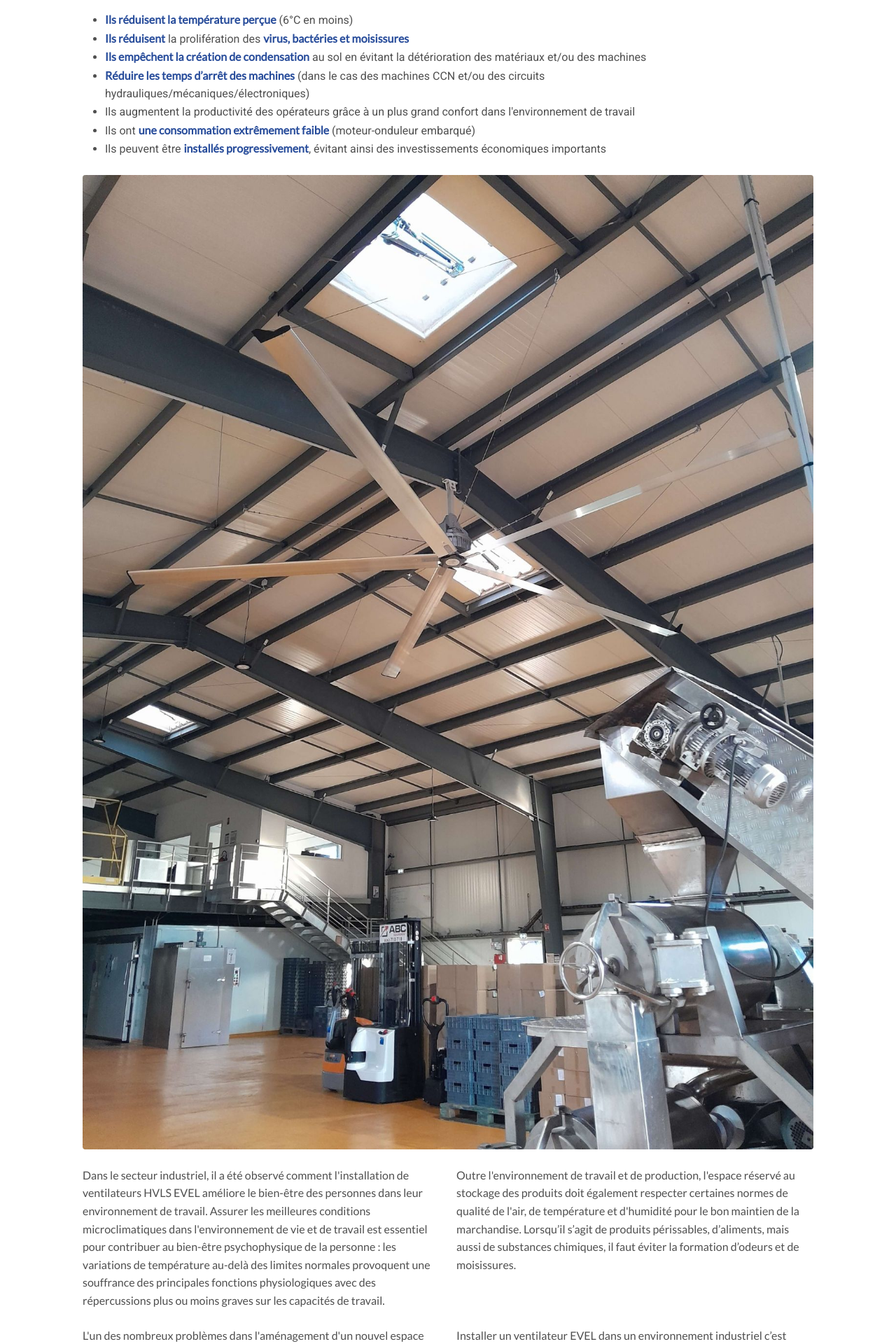
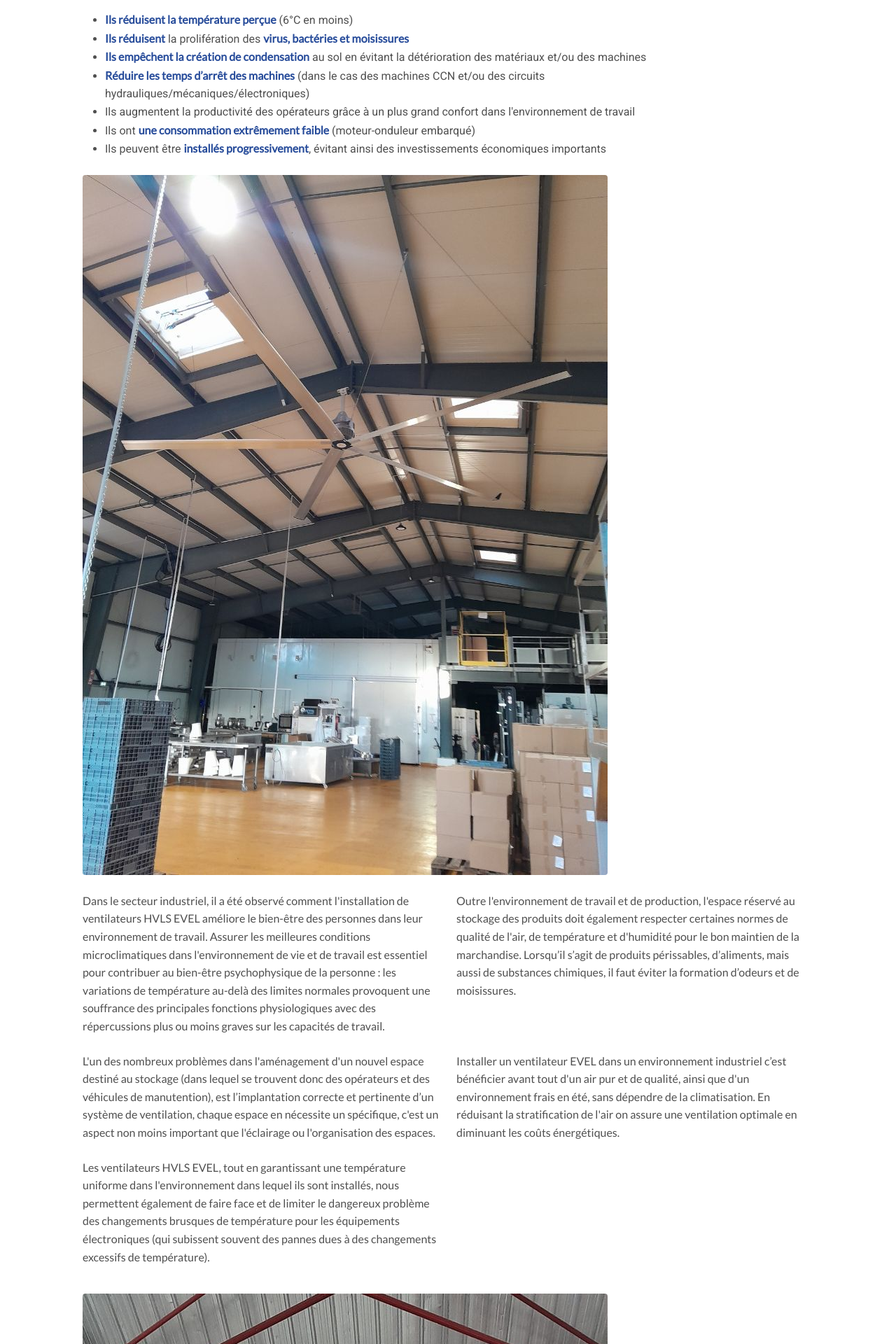
Before and after one commit to etheve-anthony/brassair, a Symfony app: template templates/application/show_industrie.html.twig in a window 1280 px wide. Shown: the part 708-2628 px from the top of the page at 70% size. Run offline with Twig, Linux system fonts and the light colour scheme; the template is opened without the code that fills it: most values are stand-ins (such as "Sample title", 1, 10 or a date in 2020); some libraries are stand-ins or nearby versions.

Commit message:
changement photos

```diff
--- a/templates/application/show_industrie.html.twig
+++ b/templates/application/show_industrie.html.twig
@@ -68,7 +68,7 @@
       </li>
     </ul>
     <div class="mt-4">
-      <img src="{{ asset('images/produits/7-0m-pulpes-masc-st-gilles-3-66c57912516c1787642040.jpg') }}" alt="" class="img-fluid rounded" />
+      <img src="{{ asset('images/produits/INDUSTRIE_PHOTO_1.jpg') }}" alt="" class="img-fluid rounded" />
     </div>
     <div class="row mt-4">
       <div class="col-lg-6">
@@ -92,17 +92,14 @@
       </div>
     </div>
     <div class="mt-4">
-      <img src="{{ asset('images/produits/7-0m-pulpes-masc-st-gilles-66c5765da4d82300690186.jpg') }}" alt="" class="img-fluid rounded" />
+      <img src="{{ asset('images/produits/INDUSTRIE_PHOTO_2.jpg') }}" alt="" class="img-fluid rounded" />
+    </div>
+    <div class="mt-4">
+      <img src="{{ asset('images/produits/INDUSTRIE_PHOTO_3.jpg') }}" alt="" class="img-fluid rounded" />
     </div>
     {# <div class="mt-4">
-      <img src="{{ asset('images/produits/7-0m-pulpes-masc-st-gilles-2-66c57665453f6061360190.jpg') }}" alt="" class="img-fluid rounded" />
+      <img src="{{ asset('images/produits/5-0m-cinepalmes-ste-marie-66c577315e278147400393.jpg') }}" alt="" class="img-fluid rounded" />
     </div> #}
-    <div class="mt-4">
-      <img src="{{ asset('images/produits/5-0m-cinepalmes-ste-marie-2-66c57739a36f2560524027.jpg') }}" alt="" class="img-fluid rounded" />
-    </div>
-    <div class="mt-4">
-      <img src="{{ asset('images/produits/5-0m-cinepalmes-ste-marie-66c577315e278147400393.jpg') }}" alt="" class="img-fluid rounded" />
-    </div>
   </div>
 
   {% include 'contact_bar.html.twig' %}
--- a/templates/homepage/visitors.html.twig
+++ b/templates/homepage/visitors.html.twig
@@ -162,7 +162,7 @@
     <h2 class="text-center fw-bold mb-5 text-dark wow fadeInUp" data-wow-delay="0.1s">{{ homepage.titleSection3 }}</h2>
     <div class="row">
       <div class="col-lg-6 text-center text-dark">
-        <img src="{{ asset('images/produits/5-0m-plalada-pierrefonds-2-66baeb1f52341558349299.jpg') }}" alt="" class="img-fluid rounded" />
+        <img src="{{ asset('images/produits/INDUSTRIE_PHOTO_3.jpg') }}" alt="" class="img-fluid rounded" />
         <h4 class="mt-3 mb-4">
           <a href="{{ path('app_application_industrie_show') }}" class="menu-item">
             Industrie
@@ -175,7 +175,7 @@
         </h4>
       </div>
       <div class="col-lg-6 text-center text-dark">
-        <img src="{{ asset('images/produits/5-0m-mygym360-st-jo-66baeb9be39d7097578670.jpg') }}" alt="" class="img-fluid rounded" />
+        <img src="{{ asset('images/produits/BIEN_ÊTRE_ANIMAL_PHOTO_4.jpg') }}" alt="" class="img-fluid rounded" />
         <h4 class="mt-3 mb-4">
           <a href="{{ path('app_application_animal_show') }}" class="menu-item">
             Zootechnie
@@ -203,7 +203,7 @@
         </h4>
       </div>
       <div class="col-lg-6 text-center text-dark">
-        <img src="{{ asset('images/produits/5-0m-cineplaza-st-denis-2-66bb041ee069f401989409.jpg') }}" alt="" class="img-fluid rounded" />
+        <img src="{{ asset('images/produits/5-0m-mygym360-st-jo-66baeb9be39d7097578670.jpg') }}" alt="" class="img-fluid rounded" />
         <h4 class="mt-3">
           <a href="#" class="menu-item">
             Sport&Culture
```
Also changed, not shown: templates/application/show_animal.html.twig (+7 -6 lines), templates/application/show_commercial.html.twig (+4 -7 lines), public/images/produits/BIEN_ÊTRE_ANIMAL_PHOTO_1.jpg (added), public/images/produits/BIEN_ÊTRE_ANIMAL_PHOTO_1_1.jpg (added), public/images/produits/BIEN_ÊTRE_ANIMAL_PHOTO_2.jpg (added), public/images/produits/BIEN_ÊTRE_ANIMAL_PHOTO_4.jpg (added), public/images/produits/COMMERCIAL_PHOTO_1.jpg (added), public/images/produits/COMMERCIAL_PHOTO_2.jpg (added), public/images/produits/COMMERCIAL_PHOTO_3.jpg (added), public/images/produits/COMMERCIAL_PHOTO_4.jpg (added), public/images/produits/INDUSTRIE_PHOTO_1.jpg (added), public/images/produits/INDUSTRIE_PHOTO_2.jpg (added), public/images/produits/INDUSTRIE_PHOTO_3.jpg (added).
